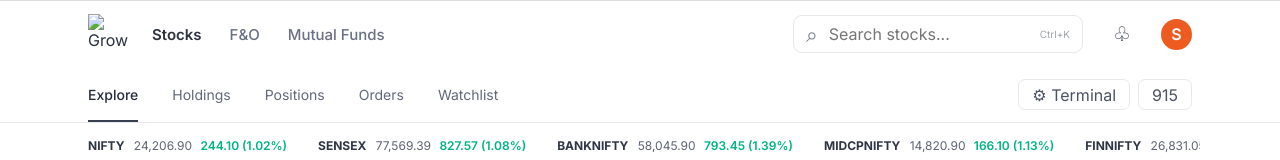
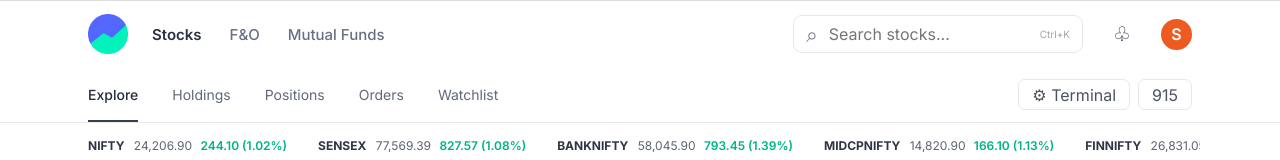
Before and after one commit to Sanjayrajpurohit009/groww, a plain HTML site: page index.html in a window 1280 px wide. Shown: the top 160 px of the page. Drawn offline with Linux system fonts and the light colour scheme.

Commit message:
Update logo image source in index.html

```diff
--- a/index.html
+++ b/index.html
@@ -19,7 +19,7 @@
   <header class="desktop-header">
     <div class="header-row">
       <a class="brand" href="#">
-    <img src="icons/groww-logo-270.png"
+    <img src="groww-logo-270.png"
          alt="Groww Logo"
          class="logo-img">
 </a>
@@ -66,7 +66,7 @@
   <header class="mobile-header">
     <div class="mobile-search">
       <img
-    src="icons/groww-logo-270.png"
+    src="groww-logo-270.png"
     class="mobile-logo"
     alt="Groww Logo">
       <span class="search-glyph">⌕</span>
```
